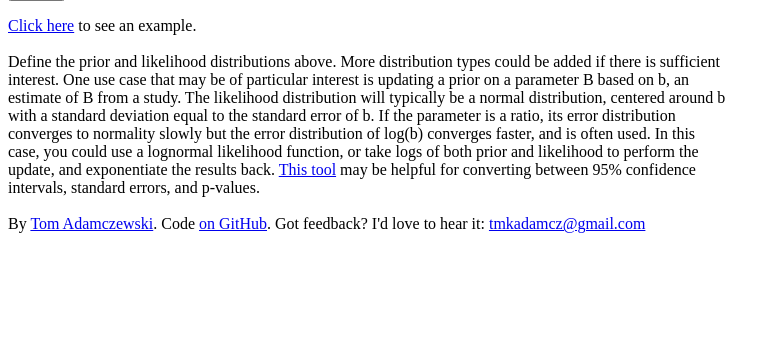
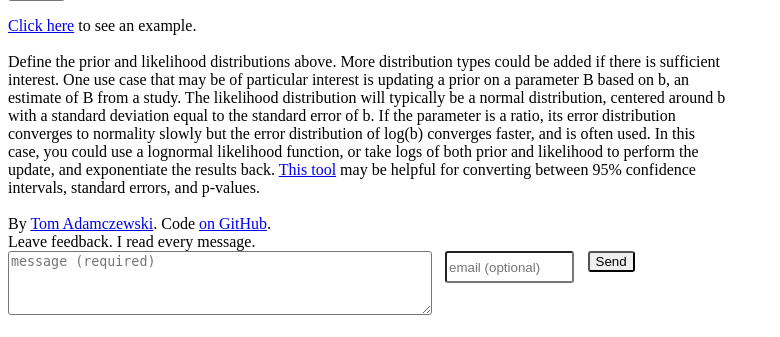
Before and after one commit to tadamcz/bayes-continuous, a Flask app: page / in a window 1280 px wide. Shown: the part 463-800 px from the top of the page, without its empty margins (0-780 px from the left). Run offline with Flask 2, Linux system fonts and the light colour scheme; some libraries are stand-ins or nearby versions.

Commit message:
add feedback form

```diff
--- /dev/null
+++ b/templates/_feedback-form.html
@@ -0,0 +1,72 @@
+<div>Leave feedback. I read every message.
+    <div>
+        <form id="feedbackForm">
+            <style>
+
+                .feedbackContainer{display: flex; align-items: flex-start; }
+                .feedbackContainer > * {margin-right:1em; border-radius: 3px;}
+                .emailField {margin-right: 1em; height: 32px; width: 30%}
+                .hiddenField {display: none}
+                .feedbackMsgField {height: 64px; width: 100%}
+            </style>
+
+            <div class="feedbackContainer">
+                <textarea class="feedbackMsgField" name="message" id="message" required placeholder="message (required)"></textarea>
+                <input class = "emailField" name="email" id="email" placeholder="email (optional)">
+
+                <input class="hiddenField" name="url" value={{request.url}}>
+                <button>Send</button>
+            </div>
+            <div id="formResponse"></div>
+        </form>
+    </div>
+</div>
+
+<script>
+window.addEventListener( "load", function () {
+  function sendData() {
+
+    // tell the user we've started sending the message
+    document.getElementById("formResponse").innerText = 'Sending...'
+
+    const XHR = new XMLHttpRequest();
+
+    // Bind the FormData object and the form element
+    const FD = new FormData( form );
+
+    // Define what happens on successful data submission
+    XHR.addEventListener( "load", function(event) {
+        response = JSON.parse(event.target.responseText);
+        console.log(response)
+        if (response.result == 'success') {
+            document.getElementById("formResponse").innerText = 'Message received'
+        }
+        else {
+            document.getElementById("formResponse").innerText = 'Error'+response.error+'. Email me instead: tmkadamcz@gmail.com'
+        }
+
+       ;
+    } );
+
+    // Define what happens in case of error
+    XHR.addEventListener( "error", function( event ) {
+      document.getElementById("formResponse").innerText = 'Something went wrong.'
+    } );
+
+    // Set up our request
+    XHR.open( "POST", "https://script.google.com/macros/s/AKfycbyoukBNkm-PunNWVoXkqc6AvNUgRbxXCfxD_pX7VvtlRordfgg/exec" );
+
+    // The data sent is what the user provided in the form
+    XHR.send( FD );
+  }
+
+  // Access the form element...
+  const form = document.getElementById( "feedbackForm" );
+
+  // ...and take over its submit event.
+  form.addEventListener( "submit", function ( event ) {
+    event.preventDefault();
+    sendData();
+  } );
+} );
+</script>
--- a/templates/index.html
+++ b/templates/index.html
@@ -82,7 +82,9 @@ helpful for converting between 95% confidence intervals, standard errors, and p-
 <br>
 <div> By <a href="https://tmkadamcz.github.io/">Tom Adamczewski</a>.
     Code <a href="https://github.com/tmkadamcz/bayes-continuous">on GitHub</a>.
-    Got feedback? I'd love to hear it: <a href="mailto:tmkadamcz@gmail.com">tmkadamcz@gmail.com</a></div>
+    <div style="max-width: 40em">
+        {% include "_feedback-form.html" %}
+    </div>
 <script>
 
 
```
